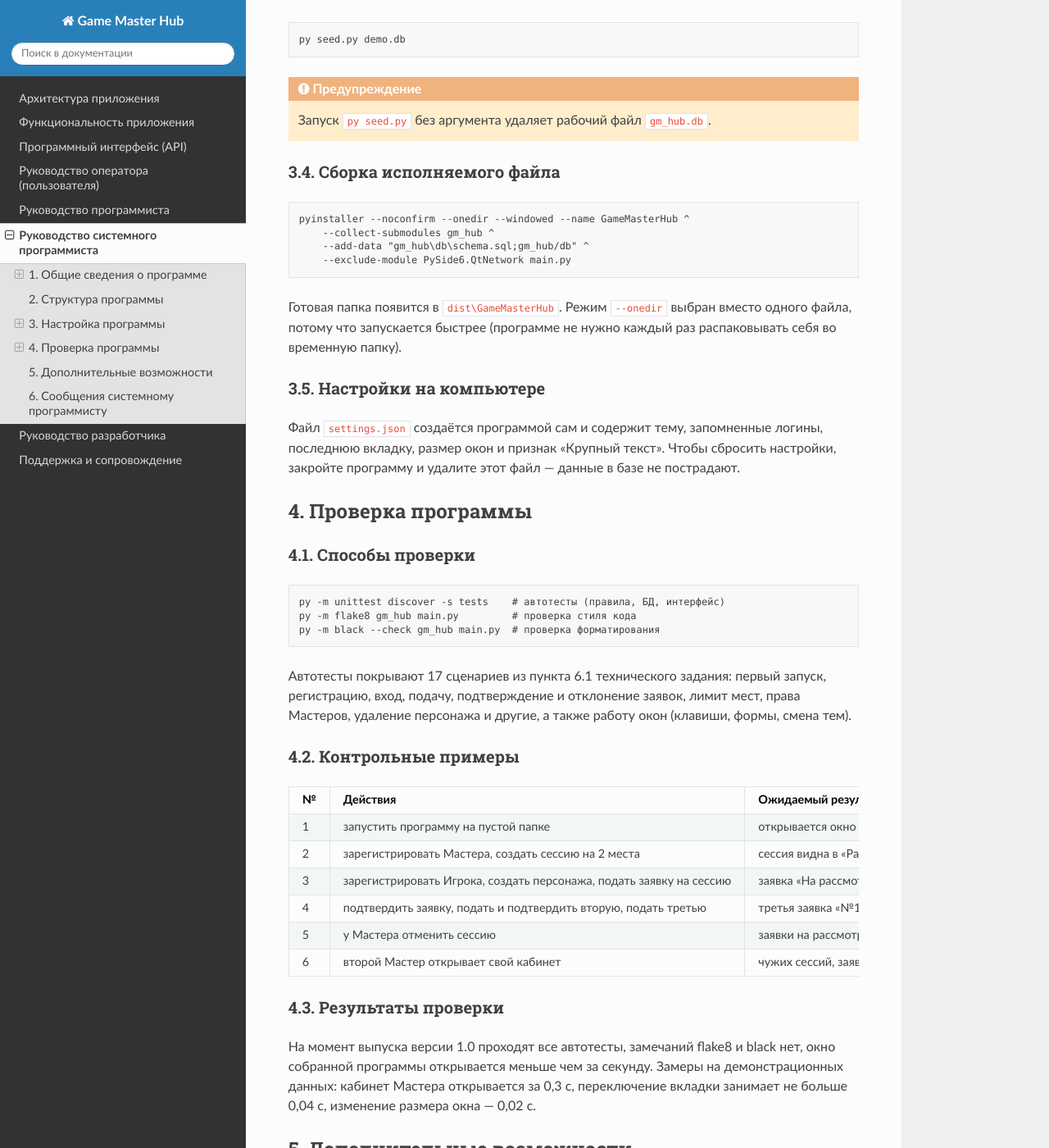
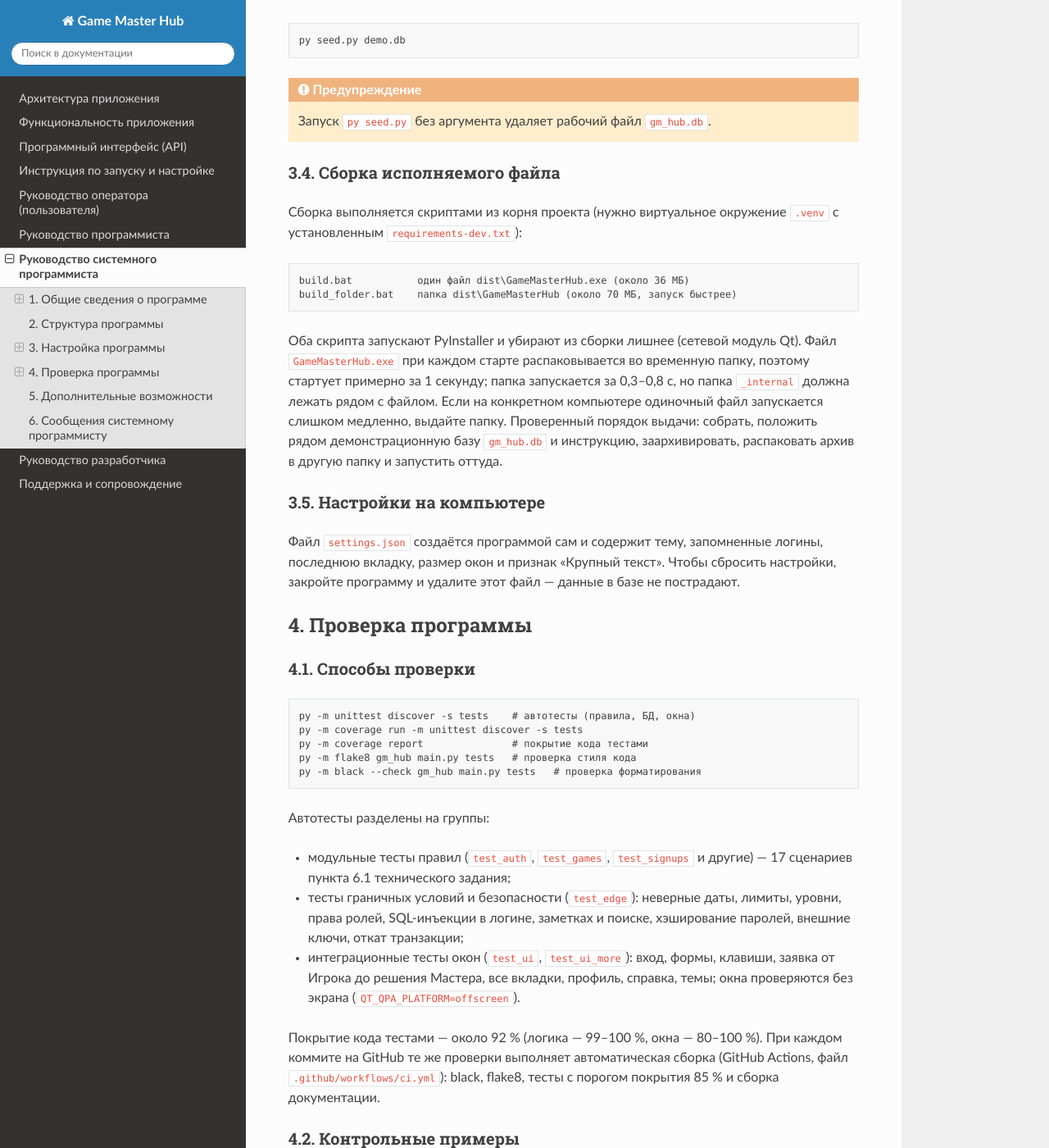
Before and after one commit to parphenovadarea-rgb/gm-hub, a Sphinx documentation site: the page built from docs/sysprog_guide.rst, in a window 1280 px wide and 1400 px high, scrolled down 1675 px. Shown: the whole window at 82% size. Built offline with Sphinx 7.4.7 and the Read the Docs theme 3.1.0, drawn with Linux system fonts in a browser that asks for light colours; some of the changed text lies outside the part shown.

Commit message:
Дни 13-14: тесты граничных условий и безопасности, тесты окон (покрытие 92 %), скрипты сборки, инструкция по запуску

```diff
--- a/docs/index.rst
+++ b/docs/index.rst
@@ -29,6 +29,7 @@ Game Master Hub — документация
    architecture
    functionality
    api
+   launch_guide
    operator_guide
    programmer_guide
    sysprog_guide
--- a/docs/operator_guide.rst
+++ b/docs/operator_guide.rst
@@ -42,9 +42,9 @@
 2.2. Программные требования
 ~~~~~~~~~~~~~~~~~~~~~~~~~~~
 
-Установка Python и других программ не нужна: программа поставляется папкой
-``Game Master Hub`` с файлом ``GameMasterHub.exe``. Папку ``_internal`` рядом с
-файлом удалять нельзя. Данные хранятся в файле ``gm_hub.db`` рядом с программой;
+Установка Python и других программ не нужна: программа поставляется одним
+файлом ``GameMasterHub.exe`` (если её выдали папкой, папку ``_internal`` рядом
+с файлом удалять нельзя). Данные хранятся в файле ``gm_hub.db`` рядом с программой;
 доступ к сети не нужен.
 
 3. Выполнение программы
--- a/docs/sysprog_guide.rst
+++ b/docs/sysprog_guide.rst
@@ -57,9 +57,10 @@
 3.1. Установка собранной программы
 ~~~~~~~~~~~~~~~~~~~~~~~~~~~~~~~~~~
 
-1. Скопируйте папку ``Game Master Hub`` (``GameMasterHub.exe``, папка
-   ``_internal``) в любое место, где у пользователя есть право записи
-   (не в ``Program Files``): рядом с программой создаются файлы данных.
+1. Скопируйте программу (файл ``GameMasterHub.exe``; если собрано папкой —
+   всю папку вместе с ``_internal``) в любое место, где у пользователя есть
+   право записи (не в ``Program Files``): рядом с программой создаются файлы
+   данных.
 2. Для начала с чистого листа не копируйте ``gm_hub.db`` — при первом запуске
    откроется регистрация первого пользователя. Чтобы показать программу на
    готовых данных, положите рядом демонстрационную ``gm_hub.db``.
@@ -93,16 +94,22 @@
 3.4. Сборка исполняемого файла
 ~~~~~~~~~~~~~~~~~~~~~~~~~~~~~~
 
+Сборка выполняется скриптами из корня проекта (нужно виртуальное окружение
+``.venv`` с установленным ``requirements-dev.txt``):
+
 .. code-block:: text
 
-   pyinstaller --noconfirm --onedir --windowed --name GameMasterHub ^
-       --collect-submodules gm_hub ^
-       --add-data "gm_hub\db\schema.sql;gm_hub/db" ^
-       --exclude-module PySide6.QtNetwork main.py
+   build.bat           один файл dist\GameMasterHub.exe (около 36 МБ)
+   build_folder.bat    папка dist\GameMasterHub (около 70 МБ, запуск быстрее)
 
-Готовая папка появится в ``dist\GameMasterHub``. Режим ``--onedir`` выбран
-вместо одного файла, потому что запускается быстрее (программе не нужно каждый
-раз распаковывать себя во временную папку).
+Оба скрипта запускают PyInstaller и убирают из сборки лишнее (сетевой модуль
+Qt). Файл ``GameMasterHub.exe`` при каждом старте распаковывается во
+временную папку, поэтому стартует примерно за 1 секунду; папка запускается за
+0,3–0,8 с, но папка ``_internal`` должна лежать рядом с файлом. Если на
+конкретном компьютере одиночный файл запускается слишком медленно, выдайте
+папку. Проверенный порядок выдачи: собрать, положить рядом демонстрационную
+базу ``gm_hub.db`` и инструкцию, заархивировать, распаковать архив в другую
+папку и запустить оттуда.
 
 3.5. Настройки на компьютере
 ~~~~~~~~~~~~~~~~~~~~~~~~~~~~
@@ -120,14 +127,27 @@
 
 .. code-block:: text
 
-   py -m unittest discover -s tests    # автотесты (правила, БД, интерфейс)
-   py -m flake8 gm_hub main.py         # проверка стиля кода
-   py -m black --check gm_hub main.py  # проверка форматирования
+   py -m unittest discover -s tests    # автотесты (правила, БД, окна)
+   py -m coverage run -m unittest discover -s tests
+   py -m coverage report               # покрытие кода тестами
+   py -m flake8 gm_hub main.py tests   # проверка стиля кода
+   py -m black --check gm_hub main.py tests   # проверка форматирования
 
-Автотесты покрывают 17 сценариев из пункта 6.1 технического задания: первый
-запуск, регистрацию, вход, подачу, подтверждение и отклонение заявок, лимит
-мест, права Мастеров, удаление персонажа и другие, а также работу окон
-(клавиши, формы, смена тем).
+Автотесты разделены на группы:
+
+* модульные тесты правил (``test_auth``, ``test_games``, ``test_signups`` и
+  другие) — 17 сценариев пункта 6.1 технического задания;
+* тесты граничных условий и безопасности (``test_edge``): неверные даты,
+  лимиты, уровни, права ролей, SQL-инъекции в логине, заметках и поиске,
+  хэширование паролей, внешние ключи, откат транзакции;
+* интеграционные тесты окон (``test_ui``, ``test_ui_more``): вход, формы,
+  клавиши, заявка от Игрока до решения Мастера, все вкладки, профиль,
+  справка, темы; окна проверяются без экрана (``QT_QPA_PLATFORM=offscreen``).
+
+Покрытие кода тестами — около 92 % (логика — 99–100 %, окна — 80–100 %).
+При каждом коммите на GitHub те же проверки выполняет автоматическая сборка
+(GitHub Actions, файл ``.github/workflows/ci.yml``): black, flake8, тесты с
+порогом покрытия 85 % и сборка документации.
 
 4.2. Контрольные примеры
 ~~~~~~~~~~~~~~~~~~~~~~~~
--- a/requirements-dev.txt
+++ b/requirements-dev.txt
@@ -5,5 +5,6 @@ black==24.8.0
 flake8==7.1.1
 pre-commit==3.8.0
 pyinstaller==6.22.3  # сборка GameMasterHub.exe
+coverage==7.16.2  # покрытие кода тестами
 sphinx==9.1.0  # документация
 sphinx-rtd-theme==3.1.0
```
Also changed, not shown: docs/developer_manual.rst (+27 -6 lines), docs/launch_guide.rst (added, +115 -0 lines), pyproject.toml (+7 -0 lines), 6 other files.
